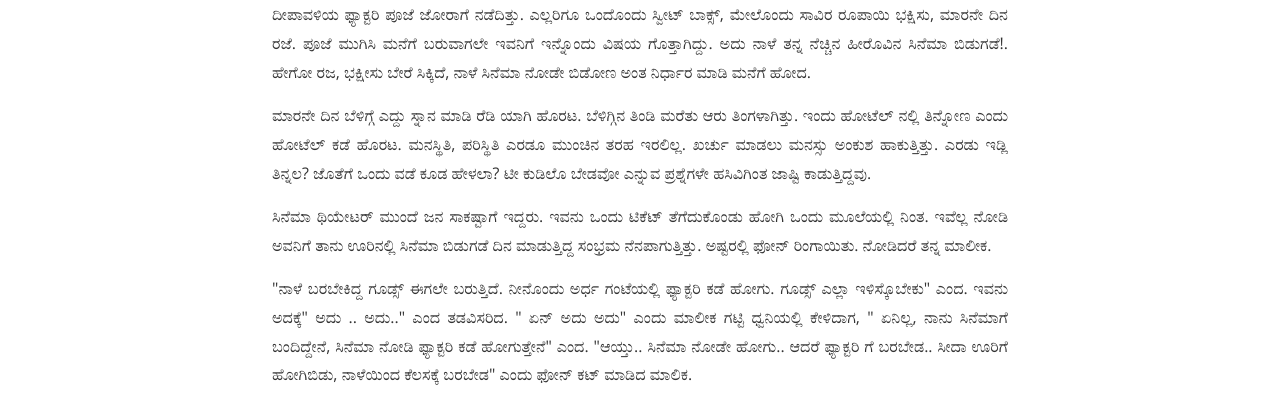
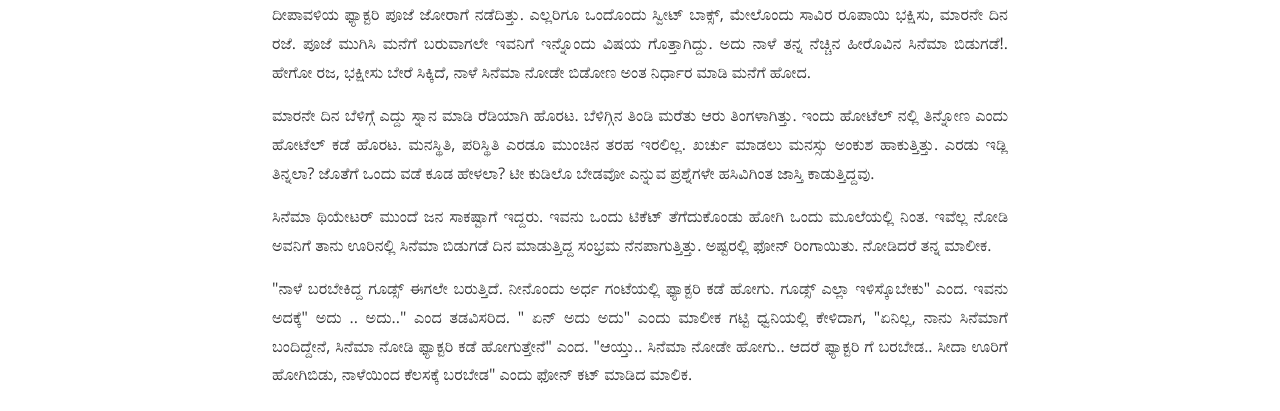
Before and after one commit to bencentra/centrarium, a Jekyll site: the page built from _posts/2022-05-03-half-ticket.markdown, in a window 1280 px wide. Shown: the part 946-1357 px from the top of the page. Built offline with Jekyll 4.4.1, drawn with Linux system fonts in a browser that asks for light colours; nearby versions of some CDN libraries; comment, search, counter and statistics services are not loaded; a style sheet for code colours, icons or effects is not loaded.

Commit message:
Update 2022-05-03-half-ticket.markdown

```diff
--- a/_posts/2022-05-03-half-ticket.markdown
+++ b/_posts/2022-05-03-half-ticket.markdown
@@ -13,11 +13,11 @@
 <p align="justify"> "ಮುಂದಿನ ವಾರ ದೀಪಾವಳಿ ಗೆ ಫ್ಯಾಕ್ಟರಿ ಪೂಜೆ ಇರುತ್ತೆ, ಪೂಜೆ ಮಾರನೇ ದಿನ ರಜ ಕೊಡ್ತಾರೆ, ಜೊತೆಗೆ ಐನೂರೋ ಸಾವಿರನೊ ಕಾಸು ಕೂಡ ಕೊಡಬಹುದು" ಅಂತ ಜೊತೆಯಲ್ಲಿದ್ದವನು ಹೇಳಿದಾಗ ಇವನಿಗೆ ಸ್ವಲ್ಪ ಖುಷಿಯಾಗಿರಬಹುದು. ಕಳೆದ ಆರು ತಿಂಗಳಿಂದ ರಜ ತೆಗೆದುಕೊಂಡಿರಲಿಲ್ಲ , ಓನರ್ ಕೂಡ ಕೊಟ್ಟಿರಲಿಲ್ಲ. ಶನಿವಾರ ಭಾನುವಾರ ಅನ್ನದೆ ಕೆಲಸ ಮಾಡುತ್ತಿದ್ದ. ಆರು ತಿಂಗಳ ಮೊದಲು ಹೀಗೆ ಇರಲಿಲ್ಲ. ಅಪ್ಪ ಸಾಯುವ ವರೆಗೂ ಅಪ್ಪ ಮಾಡಿದ್ದ ಸಾಲದ ಬಗ್ಗೆ ಮನೆಯವರಿಗೆ ಗೊತ್ತೇ ಇರಲಿಲ್ಲ. ಅಪ್ಪ ಅಮ್ಮ ಹೇಗೋ ಮನೆ ನಡಿಸುತ್ತಿದ್ದರು. ಇವನು ಅಪರೂಪಕ್ಕೆ ಏನೋ ಕೆಲಸಕ್ಕೆ ಹೋದರೂ, ಮನೆಗೆ ಬಿಡಿ ಕಾಸು ಕೊಡುತ್ತಿರಲಿಲ್ಲ. ವಾರಕ್ಕೆ ಮೂರ್ನಾಲ್ಕು ದಿನ ಸ್ನೇಹಿತರ ಜೊತೆ ಎಣ್ಣೆ ಪಾರ್ಟಿ ಆಗ್ತಾ ಇತ್ತು. ಸ್ನೇಹಿತರ ಜೊತೆಗೆ ಮೋಜು , ಸುತ್ತಾಟ, ಊರಿನ ಮಂದಿ ಜೊತೆ ಜಗಳ ಎಲ್ಲ ಸರಿಯಾಗೇ ಇದ್ದವು. ತನ್ನ ನೆಚ್ಚಿನ ಹೀರೊವಿನ ಸಿನೆಮಾ ನೋಡಲು ನಲವತ್ತು ಐವತ್ತು ಕಿಲೋಮೀಟರ್ ದೂರ ಇದ್ದ ತಾಲೂಕಿಗೆ ಸಿನೆಮಾ ಬಿಡುಗಡೆಯ ಹಿಂದಿನ ದಿನದ ಮಧ್ಯ ರಾತ್ರಿಯೇ ಹೋಗುತ್ತಿದ್ದ. ಕಟೌಟ್ ನಿಲ್ಲಿಸೋದು, ಹೂ ಹಾರ, ಹಾಲಿನ ಅಭಿಷೇಕ, ಡೋಲು, ನ್ರತ್ಯ ಎಲ್ಲಾ ಇವನು ಮತ್ತೆ ಇವನ ಸ್ನೇಹಿತರೆ ಮುಂದೆ ನಿಂತು ಮಾಡಿಸುತ್ತಿದ್ದರು. ಅದಕ್ಕೆಲ್ಲ ಇವರಿಗೆ ದುಡ್ಡು ಎಲ್ಲಿಂದ ಬರುತ್ತಿತ್ತು ಎನ್ನುವುದೇ ಇವರ ಊರಿನ ಜನರಿಗೆ ಗೊತ್ತಾಗ್ತಾ ಇರಲಿಲ್ಲ. </p>
 <p align="justify"> ದೀಪಾವಳಿಯ ಫ್ಯಾಕ್ಟರಿ ಪೂಜೆ ಜೋರಾಗೆ ನಡೆದಿತ್ತು. ಎಲ್ಲರಿಗೂ ಒಂದೊಂದು ಸ್ವೀಟ್ ಬಾಕ್ಸ್, ಮೇಲೊಂದು ಸಾವಿರ ರೂಪಾಯಿ ಭಕ್ಷಿಸು, ಮಾರನೇ ದಿನ ರಜೆ. ಪೂಜೆ ಮುಗಿಸಿ ಮನೆಗೆ ಬರುವಾಗಲೇ ಇವನಿಗೆ ಇನ್ನೊಂದು ವಿಷಯ ಗೊತ್ತಾಗಿದ್ದು. ಅದು ನಾಳೆ ತನ್ನ ನೆಚ್ಚಿನ ಹೀರೊವಿನ ಸಿನೆಮಾ ಬಿಡುಗಡೆ!. ಹೇಗೋ ರಜ, ಭಕ್ಷೀಸು ಬೇರೆ ಸಿಕ್ಕಿದೆ, ನಾಳೆ ಸಿನೆಮಾ ನೋಡೇ ಬಿಡೋಣ ಅಂತ ನಿರ್ಧಾರ ಮಾಡಿ ಮನೆಗೆ ಹೋದ. </p>
 
-<p align="justify"> ಮಾರನೇ ದಿನ ಬೆಳಿಗ್ಗೆ ಎದ್ದು ಸ್ನಾನ ಮಾಡಿ ರೆಡಿ ಯಾಗಿ ಹೊರಟ. ಬೆಳಿಗ್ಗಿನ ತಿಂಡಿ ಮರೆತು ಆರು ತಿಂಗಳಾಗಿತ್ತು. ಇಂದು ಹೋಟೆಲ್ ನಲ್ಲಿ ತಿನ್ನೋಣ ಎಂದು ಹೋಟೆಲ್ ಕಡೆ ಹೊರಟ. ಮನಸ್ಥಿತಿ, ಪರಿಸ್ಥಿತಿ ಎರಡೂ ಮುಂಚಿನ ತರಹ ಇರಲಿಲ್ಲ. ಖರ್ಚು ಮಾಡಲು ಮನಸ್ಸು ಅಂಕುಶ ಹಾಕುತ್ತಿತ್ತು. ಎರಡು ಇಡ್ಲಿ  ತಿನ್ನಲ? ಜೊತೆಗೆ ಒಂದು ವಡೆ ಕೂಡ ಹೇಳಲಾ? ಟೀ ಕುಡಿಲೊ ಬೇಡವೋ ಎನ್ನುವ ಪ್ರಶ್ನೆಗಳೇ ಹಸಿವಿಗಿಂತ ಜಾಷ್ಟಿ ಕಾಡುತ್ತಿದ್ದವು. </p>
+<p align="justify"> ಮಾರನೇ ದಿನ ಬೆಳಿಗ್ಗೆ ಎದ್ದು ಸ್ನಾನ ಮಾಡಿ ರೆಡಿಯಾಗಿ ಹೊರಟ. ಬೆಳಿಗ್ಗಿನ ತಿಂಡಿ ಮರೆತು ಆರು ತಿಂಗಳಾಗಿತ್ತು. ಇಂದು ಹೋಟೆಲ್ ನಲ್ಲಿ ತಿನ್ನೋಣ ಎಂದು ಹೋಟೆಲ್ ಕಡೆ ಹೊರಟ. ಮನಸ್ಥಿತಿ, ಪರಿಸ್ಥಿತಿ ಎರಡೂ ಮುಂಚಿನ ತರಹ ಇರಲಿಲ್ಲ. ಖರ್ಚು ಮಾಡಲು ಮನಸ್ಸು ಅಂಕುಶ ಹಾಕುತ್ತಿತ್ತು. ಎರಡು ಇಡ್ಲಿ  ತಿನ್ನಲಾ? ಜೊತೆಗೆ ಒಂದು ವಡೆ ಕೂಡ ಹೇಳಲಾ? ಟೀ ಕುಡಿಲೊ ಬೇಡವೋ ಎನ್ನುವ ಪ್ರಶ್ನೆಗಳೇ ಹಸಿವಿಗಿಂತ ಜಾಸ್ತಿ ಕಾಡುತ್ತಿದ್ದವು. </p>
 
 <p align="justify"> ಸಿನೆಮಾ ಥಿಯೇಟರ್ ಮುಂದೆ ಜನ ಸಾಕಷ್ಟಾಗೆ ಇದ್ದರು. ಇವನು ಒಂದು ಟಿಕೆಟ್ ತೆಗೆದುಕೊಂಡು ಹೋಗಿ ಒಂದು ಮೂಲೆಯಲ್ಲಿ ನಿಂತ. ಇವೆಲ್ಲ ನೋಡಿ ಅವನಿಗೆ ತಾನು ಊರಿನಲ್ಲಿ ಸಿನೆಮಾ ಬಿಡುಗಡೆ ದಿನ ಮಾಡುತ್ತಿದ್ದ ಸಂಭ್ರಮ ನೆನಪಾಗುತ್ತಿತ್ತು. ಅಷ್ಟರಲ್ಲಿ ಫೋನ್ ರಿಂಗಾಯಿತು. ನೋಡಿದರೆ ತನ್ನ ಮಾಲೀಕ. </p>
 
-<p align="justify"> "ನಾಳೆ ಬರಬೇಕಿದ್ದ ಗೂಡ್ಸ್ ಈಗಲೇ ಬರುತ್ತಿದೆ. ನೀನೊಂದು ಅರ್ಧ ಗಂಟೆಯಲ್ಲಿ ಫ್ಯಾಕ್ಟರಿ ಕಡೆ ಹೋಗು. ಗೂಡ್ಸ್ ಎಲ್ಲಾ ಇಳಿಸ್ಕೊಬೇಕು" ಎಂದ. ಇವನು ಅದಕ್ಕೆ" ಅದು .. ಅದು.." ಎಂದ ತಡವಿಸರಿದ. " ಏನ್ ಅದು  ಅದು" ಎಂದು ಮಾಲೀಕ ಗಟ್ಟಿ ಧ್ವನಿಯಲ್ಲಿ ಕೇಳಿದಾಗ, " ಏನಿಲ್ಲ, ನಾನು ಸಿನೆಮಾಗೆ ಬಂದಿದ್ದೇನೆ, ಸಿನೆಮಾ ನೋಡಿ ಫ್ಯಾಕ್ಟರಿ ಕಡೆ ಹೋಗುತ್ತೇನೆ" ಎಂದ. "ಆಯ್ತು.. ಸಿನೆಮಾ ನೋಡೇ ಹೋಗು.. ಆದರೆ ಫ್ಯಾಕ್ಟರಿ ಗೆ ಬರಬೇಡ.. ಸೀದಾ ಊರಿಗೆ ಹೋಗಿಬಿಡು, ನಾಳೆಯಿಂದ ಕೆಲಸಕ್ಕೆ ಬರಬೇಡ" ಎಂದು ಫೋನ್ ಕಟ್ ಮಾಡಿದ ಮಾಲಿಕ. </p>
+<p align="justify"> "ನಾಳೆ ಬರಬೇಕಿದ್ದ ಗೂಡ್ಸ್ ಈಗಲೇ ಬರುತ್ತಿದೆ. ನೀನೊಂದು ಅರ್ಧ ಗಂಟೆಯಲ್ಲಿ ಫ್ಯಾಕ್ಟರಿ ಕಡೆ ಹೋಗು. ಗೂಡ್ಸ್ ಎಲ್ಲಾ ಇಳಿಸ್ಕೊಬೇಕು" ಎಂದ. ಇವನು ಅದಕ್ಕೆ" ಅದು .. ಅದು.." ಎಂದ ತಡವಿಸರಿದ. " ಏನ್ ಅದು  ಅದು" ಎಂದು ಮಾಲೀಕ ಗಟ್ಟಿ ಧ್ವನಿಯಲ್ಲಿ ಕೇಳಿದಾಗ, "ಏನಿಲ್ಲ, ನಾನು ಸಿನೆಮಾಗೆ ಬಂದಿದ್ದೇನೆ, ಸಿನೆಮಾ ನೋಡಿ ಫ್ಯಾಕ್ಟರಿ ಕಡೆ ಹೋಗುತ್ತೇನೆ" ಎಂದ. "ಆಯ್ತು.. ಸಿನೆಮಾ ನೋಡೇ ಹೋಗು.. ಆದರೆ ಫ್ಯಾಕ್ಟರಿ ಗೆ ಬರಬೇಡ.. ಸೀದಾ ಊರಿಗೆ ಹೋಗಿಬಿಡು, ನಾಳೆಯಿಂದ ಕೆಲಸಕ್ಕೆ ಬರಬೇಡ" ಎಂದು ಫೋನ್ ಕಟ್ ಮಾಡಿದ ಮಾಲಿಕ. </p>
 
 
 <p align="justify"> ಇವನಿಗೆ ನಖಶಿಕಾಂತ ಉರಿದು ಹೋಯಿತು. ಕಳೆದ ಆರು ತಿಂಗಳಿಂದ ಒಂದೂ ರಜ ತೆಗೆದುಕೊಳ್ಳದೆ ಕೆಲಸ ಮಾಡಿದ್ದೀನಿ.. ಈಗ ಒಂದು ಸಿನೆಮಾ ನೋಡಿ ಹೋಗುತ್ತೇನೆ ಎಂದರೆ ಇಷ್ಟೆಲ್ಲ ಮಾತಾಡ್ತಾನೆ.. ನಾನೇನು ಇವರ ಮನೆ ನಾಯಿಯ? ಕನಿಷ್ಠ ಮರ್ಯಾದೆ ಕೂಡ ಕೊಡೋದು ಬೇಡ್ವಾ? ಆಗಿದ್ದು ಆಗ್ಲಿ, ನಾನು ಸಿನೆಮಾ ನೋಡೇ ಹೋಗ್ತೀನಿ. ಕೆಲಸಕ್ಕೆ ಸೇರಿಸಿಕೊಂಡ್ರೆ ಆಯ್ತು, ಇಲ್ಲ ಅವನ ಮುಖಕ್ಕೆ ಉಗಿದು ಬೇರೆ ಕಡೆ ಕೆಲ್ಸ ನೋಡ್ತೀನಿ.. ಬೆಂಗಳೂರು ಈಗ ನನಗೆ ಚೆನ್ನಾಗೇ ತಿಳಿದಿದೆ. ಈ ಕೆಲಸ ಎಲ್ಲಿ ಬೇಕಾದ್ರು ಮಾಡಿ ಬದುಕ್ತಿನಿ ಎಂದು ಸಿಡಿದಿದ್ದ. </p>
```
